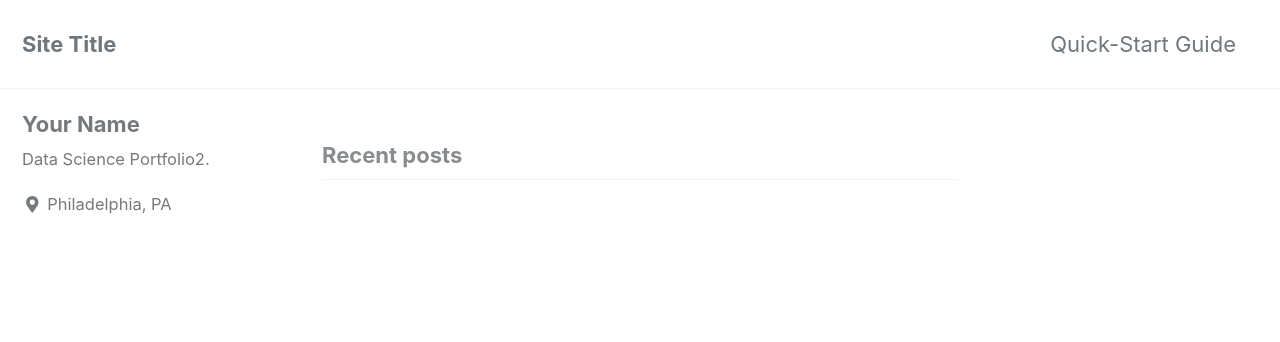
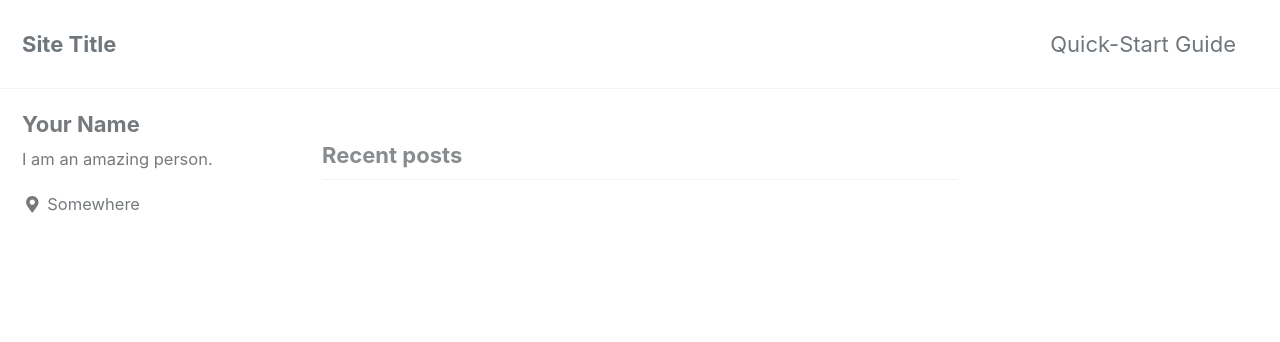
Before and after one commit to mgldt/mgldt.github.io, a Jekyll site: the page built from index.html, in a window 1280 px wide. Shown: the top 342 px of the page. Built offline with Jekyll 4.4.1, drawn with Linux system fonts in a browser that asks for light colours; cached includes are drawn as plain includes; the list of posts is cut into pages by our own code.

Commit message:
Update _config.yml

```diff
--- a/_config.yml
+++ b/_config.yml
@@ -19,7 +19,7 @@ locale                   : "en-US"
 title                    : "Site Title"
 title_separator          : "-"
 name                     : "Your Name"
-description              : "Data Science Portfolio2."
+description              : "Data Science Portfolio."
 url                      : # the base hostname & protocol for your site e.g. "https://mmistakes.github.io"
 baseurl                  : # the subpath of your site, e.g. "/blog"
 repository               : # GitHub username/repo-name e.g. "mmistakes/minimal-mistakes"
@@ -108,8 +108,8 @@ analytics:
 author:
   name             : "Your Name"
   avatar           : # path of avatar image, e.g. "/assets/images/bio-photo.jpg"
-  bio              : "Data Science Portfolio2."
-  location         : "Philadelphia, PA"
+  bio              : "I am an amazing person."
+  location         : "Somewhere"
   email            :
   links:
     - label: "Email"
@@ -126,7 +126,6 @@ author:
       # url: "https://facebook.com/"
     - label: "GitHub"
       icon: "fab fa-fw fa-github"
-      #url:  "github.com/mgldt"
       # url: "https://github.com/"
     - label: "Instagram"
       icon: "fab fa-fw fa-instagram"
@@ -143,7 +142,7 @@ footer:
       # url:
     - label: "GitHub"
       icon: "fab fa-fw fa-github"
-      #url: "github.com/mgldt"
+      # url:
     - label: "GitLab"
       icon: "fab fa-fw fa-gitlab"
       # url:
```
